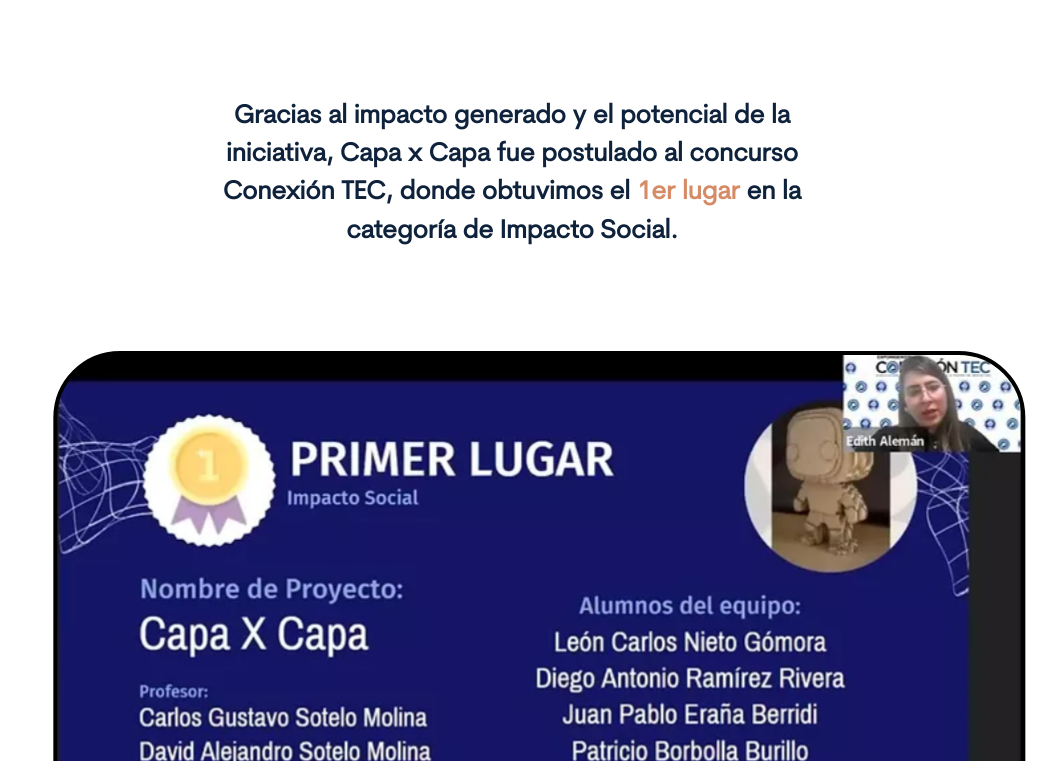
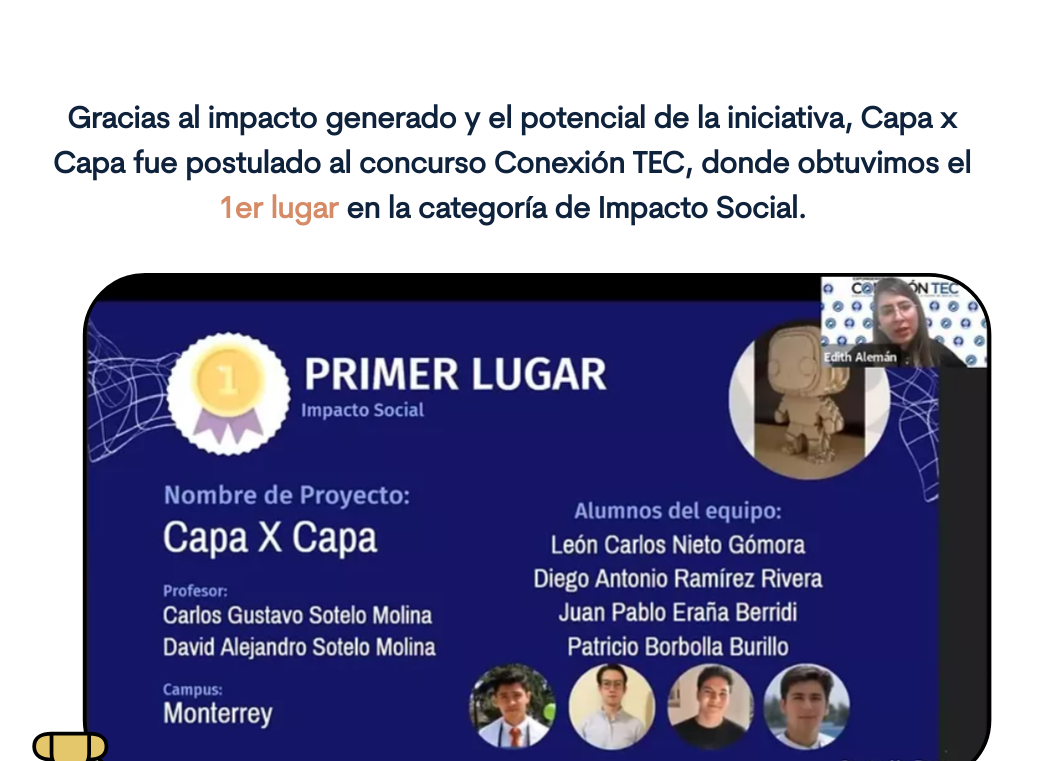
Before and after one commit to reginardzss/CapaXCapa, a React (Create React App) app in the folder capaxcapa-react/: page /nuestra-historia in a window 1280 px wide. Shown: the part 2599-3360 px from the top of the page, without its empty margins (128-1185 px from the left). Built offline with nearby package versions, Linux system fonts and the light colour scheme.

Commit message:
Cambio en dimensiones de sección Logros

```diff
--- a/capaxcapa-react/src/components/pages/Historia/Historia.css
+++ b/capaxcapa-react/src/components/pages/Historia/Historia.css
@@ -131,7 +131,15 @@
 */
 
 .logro-description {
-    width: 50vw;
-    margin-left: 25vw;
-    margin-bottom: 100px;
+    width: 75vw;
+    margin-left: 12.5vw;
+    margin-bottom: 5vh;
+    font-size: 30px;
 }
+
+.logro-imagen {
+    width: 75vw;
+    /*height: 60vh;
+    margin-left: 25vw;*/
+    margin-bottom: 10vh;
+}
--- a/capaxcapa-react/src/components/pages/Historia/Logro.js
+++ b/capaxcapa-react/src/components/pages/Historia/Logro.js
@@ -7,7 +7,7 @@
             <p className="logro-description">
                 {children}
             </p>
-            <img style={{'marginBottom':'100px'}} src={image}/>
+            <img className="logro-imagen" src={image}/>
         </div>
     )
 }
```
